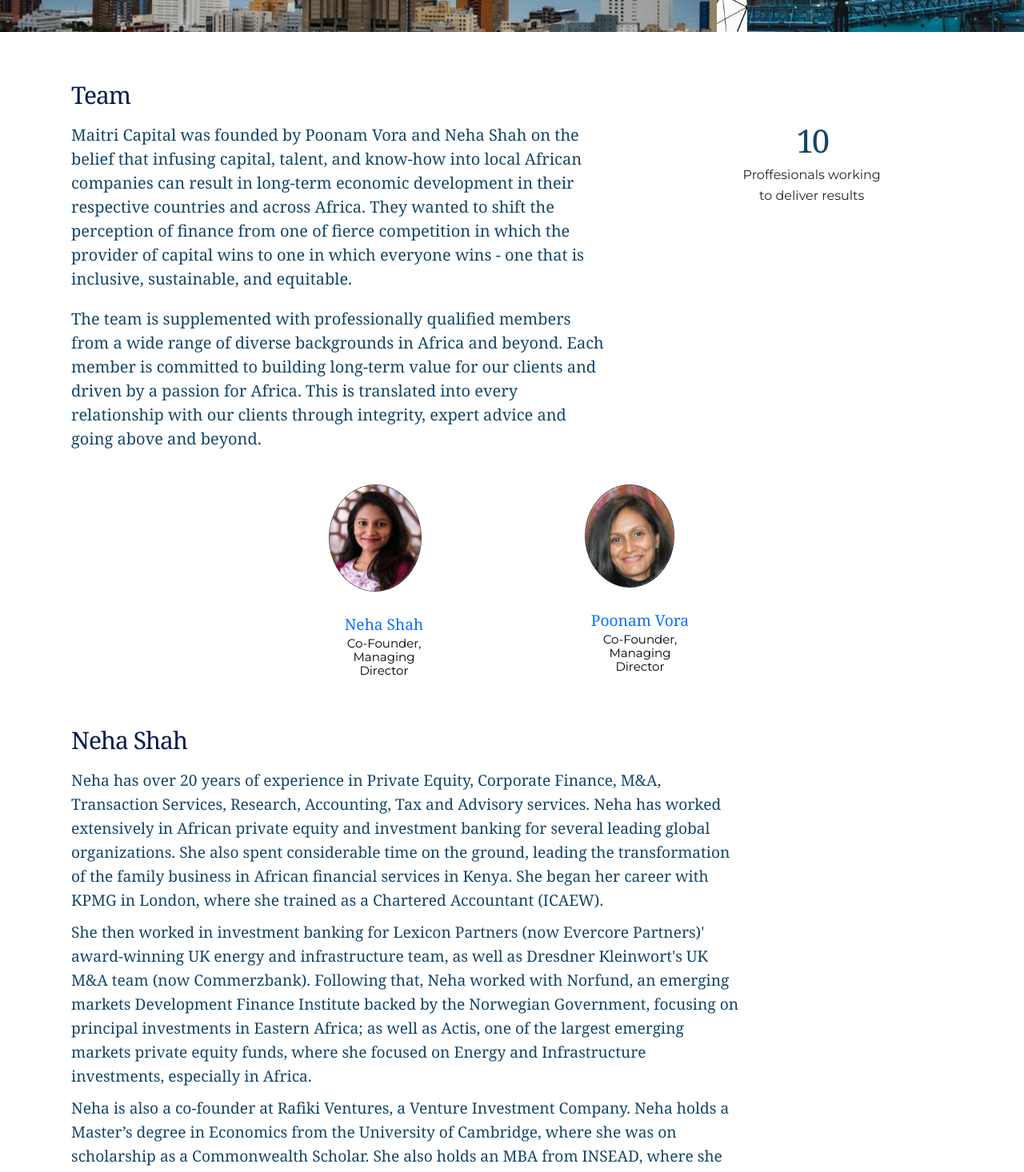
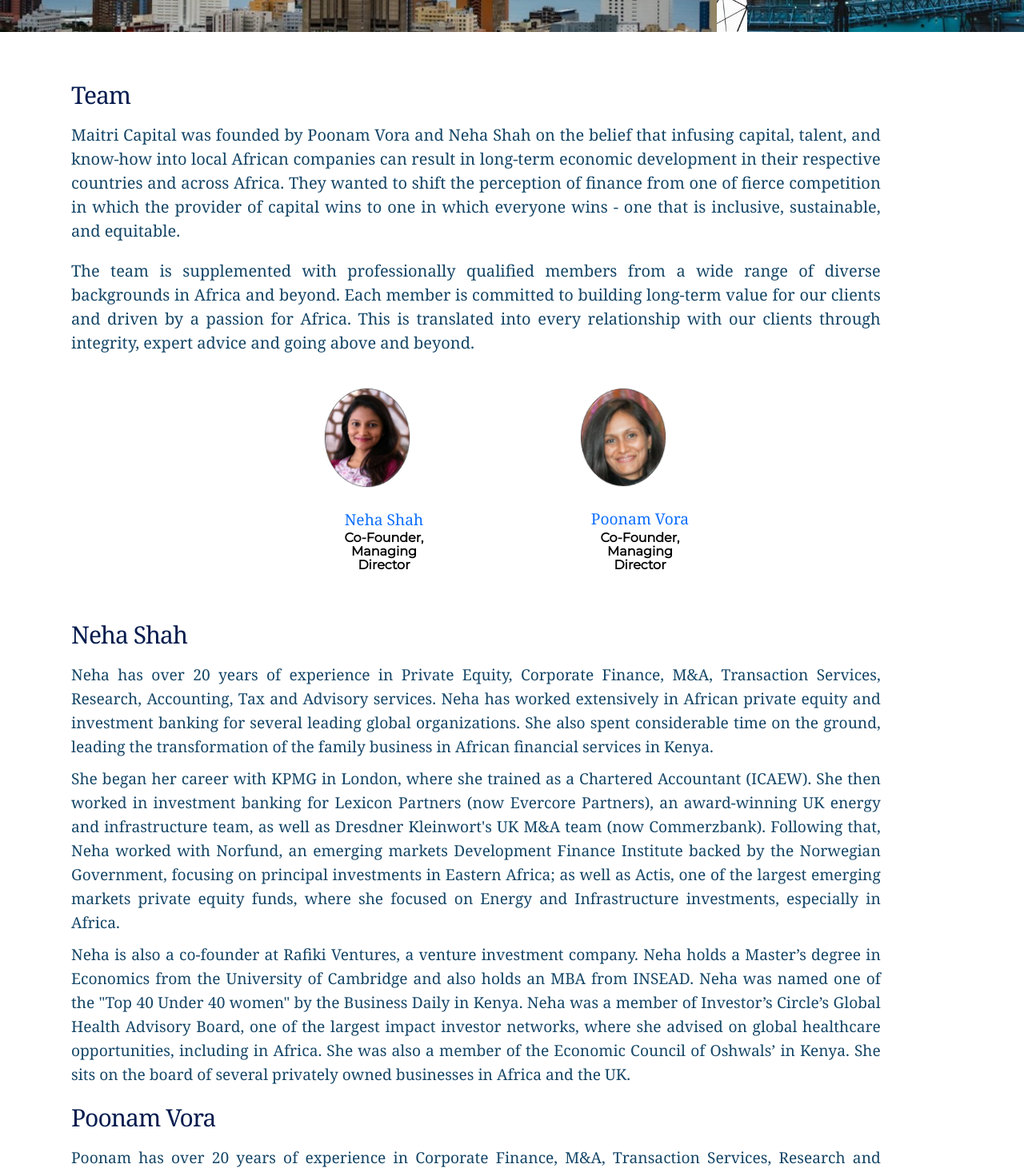
Before and after one commit to ealpha072/maitri_capital, a React (Create React App) app in the folder frontend/: page /team in a window 1280 px wide. Shown: the part 460-1926 px from the top of the page at 80% size. Built offline with nearby package versions, Linux system fonts and the light colour scheme; the HTML template or start-up script is replaced by a standard one.

Commit message:
Changes to pages

```diff
--- a/frontend/src/components/About.jsx
+++ b/frontend/src/components/About.jsx
@@ -77,7 +77,7 @@
 				shortText={shortText}
 			/>
 
-			<div className={styles.aboutTop}>
+			<div className={styles.aboutTop}  id="mission">
 				<div className={styles.missionDiv}>
 					<p>Our Mission</p>
 					<p className="">
--- a/frontend/src/components/Coreservices.jsx
+++ b/frontend/src/components/Coreservices.jsx
@@ -2,7 +2,7 @@
 import Banner from "./Banner";
 import styles from './styles/Services.module.css'
 
-import sm_banner from '../assets/images/banner_1.jpg'
+//import sm_banner from '../assets/images/banner_1.jpg'
 import banner_11 from "../assets/banners/banner_11.jpg"
 import banner_12 from "../assets/images/img_three.jpg"
 
@@ -24,7 +24,7 @@
                     advisory services to help our clients succeed in the complex and dynamic African market.
                 </p>
             </div>
-            <div className={styles.diverse}>
+            {/* <div className={styles.diverse}>
                 <div className="diver-holder">
                     <p className="front-p">Divestitures</p>
                     <p className="">
@@ -35,7 +35,7 @@
                 <div className="diver-img">
                     <img src={sm_banner} alt="" />
                 </div>
-            </div>
+            </div> */}
             <div className={styles.services}>
                 <div>
                     <h4>Investment Advisory</h4>
--- a/frontend/src/components/Header.jsx
+++ b/frontend/src/components/Header.jsx
@@ -38,7 +38,7 @@
                     <div className="dropdown">
                         <a href="/#" className='dropdown-toggle' id="dropdownMenuButton" data-toggle="dropdown" aria-expanded="false">About Us </a>
                         <div className="dropdown-menu" aria-labelledby="dropdownMenuButton">
-                            <Link className="dropdown-item" to='/'>Our Mission</Link>
+                            <Link className="dropdown-item" to='/#mission'>Our Mission</Link>
                             <Link className="dropdown-item" to='/'>Our Values</Link>
                             <Link className="dropdown-item" to='/'>What Differentiates Us</Link>
                         </div>
@@ -47,9 +47,11 @@
                     <div className="dropdown">
                         <a href="/#" className='dropdown-toggle' id="dropdownMenuButtonServices" data-toggle="dropdown" aria-expanded="false">Services </a>
                         <div className="dropdown-menu" aria-labelledby="dropdownMenuButtonServices">
+                            <Link className="dropdown-item" to="coreservices">Services</Link>
+                            <div class="dropdown-divider"></div>
                             <Link className="dropdown-item" to='coreservices'>Investment Advisory</Link>
                             <Link className="dropdown-item" to='coreservices'>Corporate Advisory</Link>
-                            <Link className="dropdown-item" to='coreservices'>Research</Link>
+                            <Link className="dropdown-item" to='coreservices'>Research & Data Insights</Link>
                         </div>
                     </div>
                     <div className="dropdown">
--- a/frontend/src/components/Team.jsx
+++ b/frontend/src/components/Team.jsx
@@ -13,14 +13,14 @@
         document.title = "Maitri Capital - Team"
     })
 
-    const text = "A proffesional Team dedicated to Excellence"
+    const text = "A Proffesional Team Dedicated to Excellence"
     return (
         <div className="teams">
             <Banner backgroundImg={banner_12} extraImg={banner_13} mainText={text} />
             <div className="sector-brief about-top d-flex">
                 <div className="sector-expl about-p">
                     <p className="front-p">Team</p>
-                    <p className="p-about">
+                    <p className="p-about" style={{textAlign:"justify"}}>
                         Maitri Capital was founded by Poonam Vora and Neha Shah on the
                         belief that infusing capital, talent, and know-how into local African
                         companies can result in long-term economic development in their respective
@@ -28,7 +28,7 @@
                         one of fierce competition in which the provider of capital wins to one in which
                         everyone wins - one that is inclusive, sustainable, and equitable.
                     </p>
-                    <p className="p-about">
+                    <p className="p-about" style={{textAlign:"justify"}}>
                         The team is supplemented with professionally qualified members
                         from a wide range of diverse backgrounds in Africa and beyond.
                         Each member is committed to building long-term value for our
@@ -37,17 +37,12 @@
                         expert advice and going above and beyond.
                     </p>
                 </div>
-
-                <div className={styles.empCount}>
-                    <h3>10</h3>
-                    <p>Proffesionals working <br /> to deliver results</p>
-                </div>
             </div>
 
             <div className={styles.founderDiv}>
                 <div>
                     <div className={styles.teamPics}>
-                        <img src={neha} alt=""/>
+                        <img src={neha} alt="" width={110} />
                         <div className={styles.teamDetails}>
                             <a href="https://www.linkedin.com/in/neha-shah-a057b31/" target="blank" rel="noreferrer">Neha Shah</a>
                             <p className="team-title">Co-Founder, <br /> Managing Director</p>
@@ -55,7 +50,7 @@
                     </div>
 
                     <div className={styles.teamPics}>
-                        <img src={poonam} alt=""    />
+                        <img src={poonam} alt="" width={110} />
                         <div className={styles.teamDetails}>
                             <a
                                 href='https://www.linkedin.com/in/poonam-vora-547b9242/?originalSubdomain=ke'
@@ -79,10 +74,10 @@
                         Neha has worked extensively in African private equity and investment banking for
                         several leading global organizations. She also spent considerable time on the ground,
                         leading the transformation of the family business in African financial services in Kenya.
-                        She began her career with KPMG in London, where she trained as a Chartered Accountant (ICAEW).
                     </p>
                     <p>
-                        She then worked in investment banking for Lexicon Partners (now Evercore Partners)' award-winning
+                        She began her career with KPMG in London, where she trained as a Chartered Accountant (ICAEW).
+                        She then worked in investment banking for Lexicon Partners (now Evercore Partners), an award-winning
                         UK energy and infrastructure team, as well as Dresdner Kleinwort's UK M&A team (now Commerzbank).
                         Following that, Neha worked with Norfund, an emerging markets Development Finance Institute backed by
                         the Norwegian Government, focusing on principal investments in Eastern Africa; as well as Actis,
@@ -91,10 +86,8 @@
                     </p>
                     <p>
                         Neha is also a co-founder at Rafiki Ventures,
-                        a Venture Investment Company. Neha holds a Master’s degree in Economics from the University of
-                        Cambridge, where she was on scholarship as a Commonwealth Scholar. She also holds an MBA from INSEAD,
-                        where she was a Goldman Sachs scholar, graduated with distinction, and was also elected President of
-                        the INSEAD Africa Society. Neha was named one of the "Top 40 Under 40 women" by the Business Daily in Kenya.
+                        a venture investment company. Neha holds a Master’s degree in Economics from the University of
+                        Cambridge and also holds an MBA from INSEAD. Neha was named one of the "Top 40 Under 40 women" by the Business Daily in Kenya.
                         Neha was a member of Investor’s Circle’s Global Health Advisory Board, one of the largest impact
                         investor networks, where she advised on global healthcare opportunities, including in Africa.
                         She was also a member of the Economic Council of Oshwals’ in Kenya. She sits on the board of several
@@ -112,7 +105,7 @@
                         after obtaining a degree in Actuarial Science from City University (UK).
                     </p>
                     <p>
-                        Over the course of 3 years, she gained significant experience in the
+                        She has gained significant experience in the
                         pensions and insurance (general and healthcare) industries in Kenya.
                         This experience was augmented in the UK as a Protection Product and Deputy Investment Manager
                         at Bradford & Bingley's. She also has over 10 years experience in
--- a/frontend/src/components/styles/Services.module.css
+++ b/frontend/src/components/styles/Services.module.css
@@ -55,6 +55,8 @@
 
 .services div p{
     padding: 20px;
+    font-size: 1.025rem;
+    color: #000;
 }
 
 /*RSEEARCH SECTION */
--- a/frontend/src/components/styles/Team.module.css
+++ b/frontend/src/components/styles/Team.module.css
@@ -60,9 +60,9 @@
 
 .teamDetails p{
     color: #000;
-    font-size: 0.938rem;
+    font-size: 1rem;
     line-height: 1.063rem;
-    font-weight: 500;
+    font-weight: 600;
     margin-bottom: 5px;
 }
 
@@ -74,7 +74,7 @@
 }
 
 .founderHolder > div {
-    width: 75%;
+    width: 90%;
 }
 
 .founderHolder > div p:first-child{
@@ -84,10 +84,12 @@
     color:var(--hlblue);
     padding: 10px 25px 0 25px;
     font-family: Georgia, 'Times New Roman', Times, serif;
+    text-align: justify;
 }
 
 .founderHolder > div p:not(:first-child){
     font-size: 1.2rem;
+    text-align: justify;
     line-height: 1.875rem;
     color: #154667;
     font-family: "Georgia",serif;
--- a/frontend/src/index.css
+++ b/frontend/src/index.css
@@ -104,7 +104,7 @@
 }
 
 div.about-p{
-  width: 60%;
+  width: 90%;
 }
 
 div.about-top p.p-about{
```
Also changed, not shown: frontend/src/components/Sectors.jsx (+7 -7 lines).
